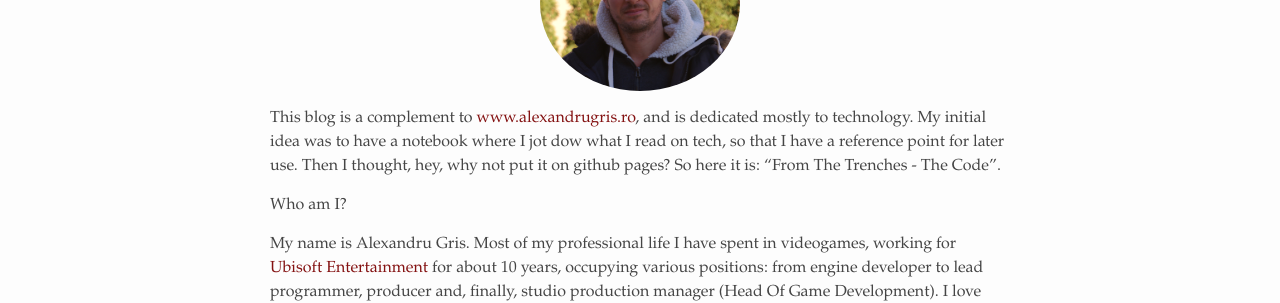
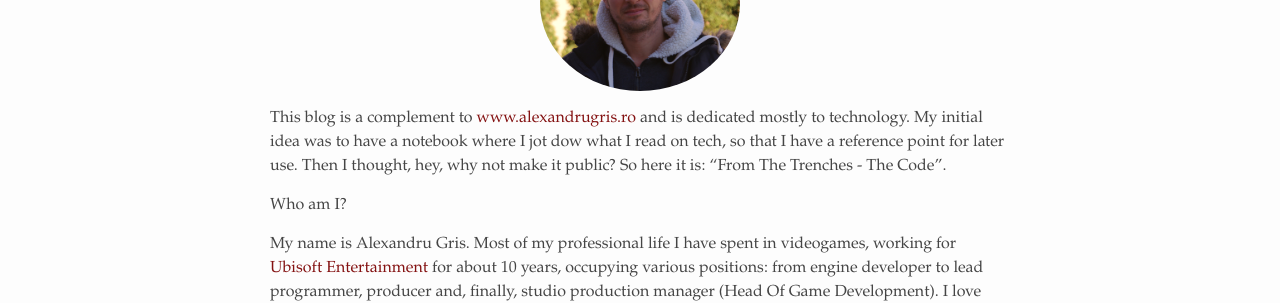
Before and after one commit to alexandrugris/my-jekyll-tech-blog, a Jekyll site: the page built from MyBlog/index.md, in a window 1280 px wide. Shown: the part 277-580 px from the top of the page. Built offline with Jekyll 4.4.1, drawn with Linux system fonts in a browser that asks for light colours.

Commit message:
Publish script + some small changes

````diff
--- a/MyBlog/_posts/2017-01-28-C++-Play.markdown
+++ b/MyBlog/_posts/2017-01-28-C++-Play.markdown
@@ -19,7 +19,6 @@ class Test{
 
 	std::string test_str = "Hello World";
 }
-
 ```
 
 ## Smart pointers in the standard library
--- a/MyBlog/index.md
+++ b/MyBlog/index.md
@@ -7,8 +7,8 @@ layout: home
 
 ![This is me](assets/me.png){: .face-alex-gris }
 
-This blog is a complement to [www.alexandrugris.ro](http://www.alexandrugris.ro), and is dedicated mostly to technology. My initial idea was to have
-a notebook where I jot dow what I read on tech, so that I have a reference point for later use. Then I thought, hey, why not put it on github pages? So here it is: “From The Trenches - The Code”.
+This blog is a complement to [www.alexandrugris.ro](http://www.alexandrugris.ro) and is dedicated mostly to technology. My initial idea was to have
+a notebook where I jot dow what I read on tech, so that I have a reference point for later use. Then I thought, hey, why not make it public? So here it is: “From The Trenches - The Code”.
 
 Who am I?
 
````
Also changed, not shown: 2 other files.
